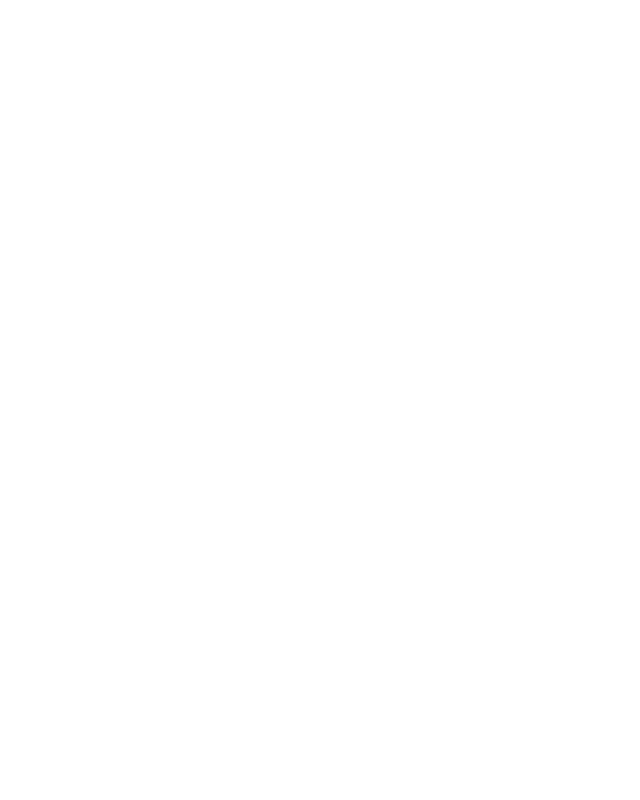
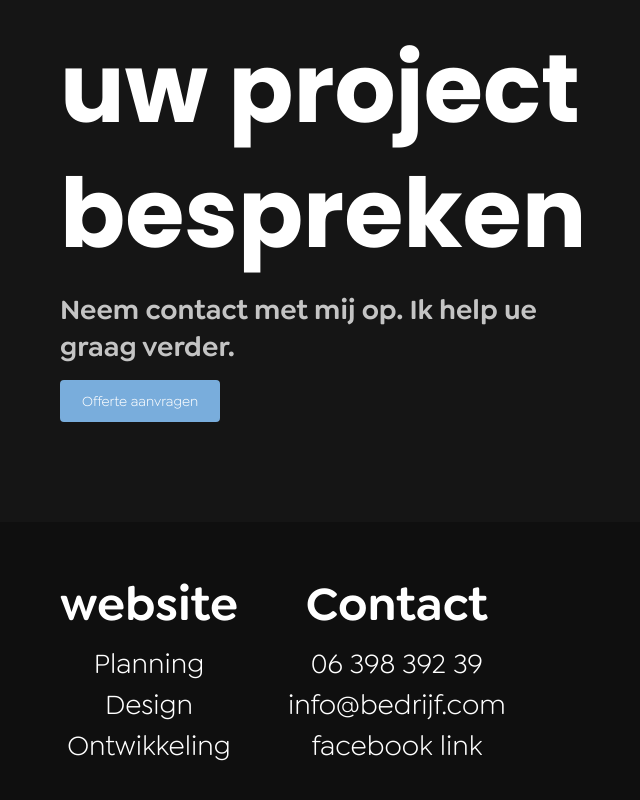
Before and after one commit to tamer-fs/website-site, a React (Create React App) app: page / in a window 1280 px wide. Shown: the part 5083-5883 px from the top of the page, without its empty margins (40-680 px from the left). Before the commit the page ends 4785 px from the top, so only its background shows below. Built offline with nearby package versions, Linux system fonts and the light colour scheme; a web font is replaced by a local one.

Commit message:
Added footer

```diff
--- /dev/null
+++ b/src/components/FooterItem/FooterItem.css
@@ -0,0 +1,13 @@
+.footerItem-links {
+  margin-top: 10px;
+  display: flex;
+  flex-direction: column;
+  gap: 4px;
+  align-items: center;
+}
+
+.footerItem {
+  display: flex;
+  flex-direction: column;
+  align-items: center;
+}
--- /dev/null
+++ b/src/components/FooterItem/FooterItem.js
@@ -0,0 +1,26 @@
+import React from "react";
+import "./FooterItem.css";
+import { Link } from "react-router-dom";
+
+function FooterItem({ title, links }) {
+  return (
+    <div className="footerItem">
+      <span className="header-2 text-white font-goldplay-300">{title}</span>
+      <div className="footerItem-links">
+        {links.map((item) => (
+          <Link
+            to={item.to}
+            className="standard-text text-white font-goldplay-200"
+            style={{
+              textDecoration: "none",
+            }}
+          >
+            {item.text}
+          </Link>
+        ))}
+      </div>
+    </div>
+  );
+}
+
+export default FooterItem;
--- /dev/null
+++ b/src/contents/FooterContent/FooterContent.css
@@ -0,0 +1,36 @@
+.footer-text {
+  display: flex;
+  flex-direction: column;
+  align-items: start;
+  justify-content: center;
+  gap: 15px;
+}
+
+.footer-text > h4 {
+  line-height: 130%;
+}
+
+.footer-text > p {
+  opacity: 0.75;
+}
+
+.footer-links-container {
+  background-color: #0f0f0f;
+  padding: 50px 100px 50px 100px;
+  display: flex;
+  gap: 50px;
+}
+
+@media screen and (max-width: 800px) {
+  .footer-links-container {
+    justify-content: center;
+  }
+}
+
+@media screen and (max-width: 600px) {
+  .footer-links-container {
+    flex-direction: column;
+    align-items: center;
+    justify-content: center;
+  }
+}
--- /dev/null
+++ b/src/contents/FooterContent/FooterContent.js
@@ -0,0 +1,81 @@
+import React from "react";
+import "./FooterContent.css";
+import TwoColLayout from "../../layouts/TwoColLayout";
+import CheckMark from "../../components/CheckMark/CheckMark";
+import FooterItem from "../../components/FooterItem/FooterItem";
+
+/*
+children,
+  showNavBar,
+  bgColor,
+  title,
+  showNumber,
+  number,
+  showTitle,
+  titleColor,
+  id,
+*/
+
+function FooterContent() {
+  return (
+    <footer>
+      <TwoColLayout
+        showTitle={false}
+        showNumber={false}
+        id={"footer"}
+        bgColor={"var(--color-black)"}
+      >
+        <div className="left-container footer-text">
+          <h4 className="header-1 text-white font-poppins-700 hidden">
+            Laten we uw project bespreken
+          </h4>
+          <p className="standard-text text-white font-goldplay-300 hidden animate-delay-100">
+            Neem contact met mij op. Ik help ue graag verder.
+          </p>
+          <button className="fill-btn hidden animate-delay-200">
+            Offerte aanvragen
+          </button>
+        </div>
+        <div className="right-container"></div>
+      </TwoColLayout>
+      <div className="footer-links-container">
+        <FooterItem
+          title={"website"}
+          links={[
+            {
+              to: "/service",
+              text: "Planning",
+            },
+            {
+              to: "/service",
+              text: "Design",
+            },
+            {
+              to: "/service",
+              text: "Ontwikkeling",
+            },
+          ]}
+        />
+        <FooterItem
+          title={"Contact"}
+          links={[
+            {
+              to: "/service",
+              text: "06 398 392 39",
+            },
+            {
+              to: "/service",
+              text: "info@bedrijf.com",
+            },
+            {
+              to: "/service",
+              text: "facebook link",
+            },
+          ]}
+        />
+      </div>
+    </footer>
+  );
+}
+
+export default FooterContent;
--- a/src/index.css
+++ b/src/index.css
@@ -1,7 +1,7 @@
 .bg {
   z-index: -2;
   position: fixed;
-  background-image: url("./assets/images/website-bg.png");
+  background-image: url("./assets/images/website-bg-2.png");
   background-repeat: repeat-y;
   background-size: 100%;
   background-position: 0px -180px;
--- a/src/pages/About.js
+++ b/src/pages/About.js
@@ -1,6 +1,7 @@
 import React, { useEffect } from "react";
 import TitleLayout from "../layouts/TitleLayout";
 import AboutContent from "../contents/AboutContent/AboutContent";
+import FooterContent from "../contents/FooterContent/FooterContent";
 
 function About() {
   useEffect(() => {
@@ -23,6 +24,7 @@
         buttonType={"fill-btn"}
       >
         <AboutContent showTitle={false}></AboutContent>
+        <FooterContent />
       </TitleLayout>
     </>
   );
--- a/src/pages/Home.js
+++ b/src/pages/Home.js
@@ -3,10 +3,15 @@
 import StartContent from "../contents/StartContent/StartContent";
 import ServiceContent from "../contents/ServiceContent/ServiceContent";
 import AboutContent from "../contents/AboutContent/AboutContent";
+import FooterContent from "../contents/FooterContent/FooterContent";
 
 function Home() {
   useEffect(() => {
     window.scrollTo({ top: 0, behavior: "smooth" });
+    let showedContent = document.querySelectorAll("show");
+    showedContent.forEach((element) => {
+      element.classList.remove("show");
+    });
   });
 
   return (
@@ -16,6 +21,7 @@
         <StartContent />
         <ServiceContent />
         <AboutContent />
+        <FooterContent />
       </MainLayout>
     </>
   );
--- a/src/pages/Service.js
+++ b/src/pages/Service.js
@@ -1,6 +1,7 @@
 import React, { useEffect } from "react";
 import ServiceContent from "../contents/ServiceContent/ServiceContent";
 import TitleLayout from "../layouts/TitleLayout";
+import FooterContent from "../contents/FooterContent/FooterContent";
 
 function Service() {
   useEffect(() => {
@@ -21,6 +22,7 @@
         buttonScrollTo={"#service-top"}
       >
         <ServiceContent showTitle={false}></ServiceContent>
+        <FooterContent />
       </TitleLayout>
     </>
   );
```
Also changed, not shown: src/assets/images/website-bg-2.png (added).
